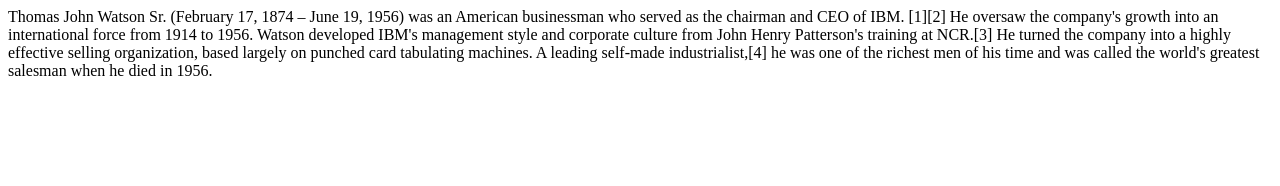
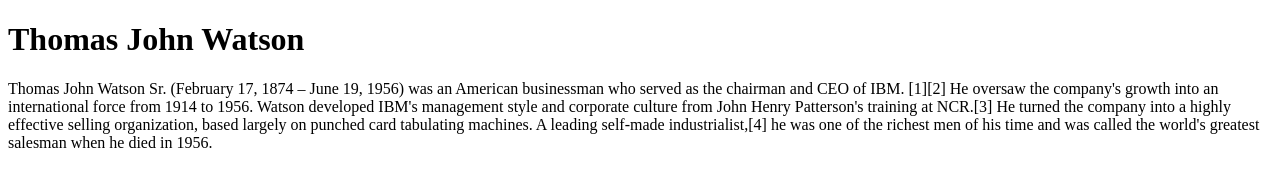
Before and after one commit to heraldcollegektm/workshop-1-darshanshrestha09, a plain HTML site: page Workshop 1/Thomas J. Watson/index.html in a window 1280 px wide. Drawn offline with Linux system fonts and the light colour scheme.

Commit message:
Added heading

```diff
--- a/Workshop 1/Thomas J. Watson/index.html
+++ b/Workshop 1/Thomas J. Watson/index.html
@@ -3,7 +3,9 @@
     <meta charset="UTF-8">
     <title> Thomas J. Watson </title>
  </head>
-<body> Thomas John Watson Sr. (February 17, 1874 – June 19, 1956) was an American businessman
+<body>
+    <h1> Thomas John Watson </h1>
+    Thomas John Watson Sr. (February 17, 1874 – June 19, 1956) was an American businessman
     who served as the chairman and CEO of IBM.
     [1][2] He oversaw the company's growth into an international force from 1914 to 1956.
      Watson developed IBM's management style and corporate culture from John Henry Patterson's
```
